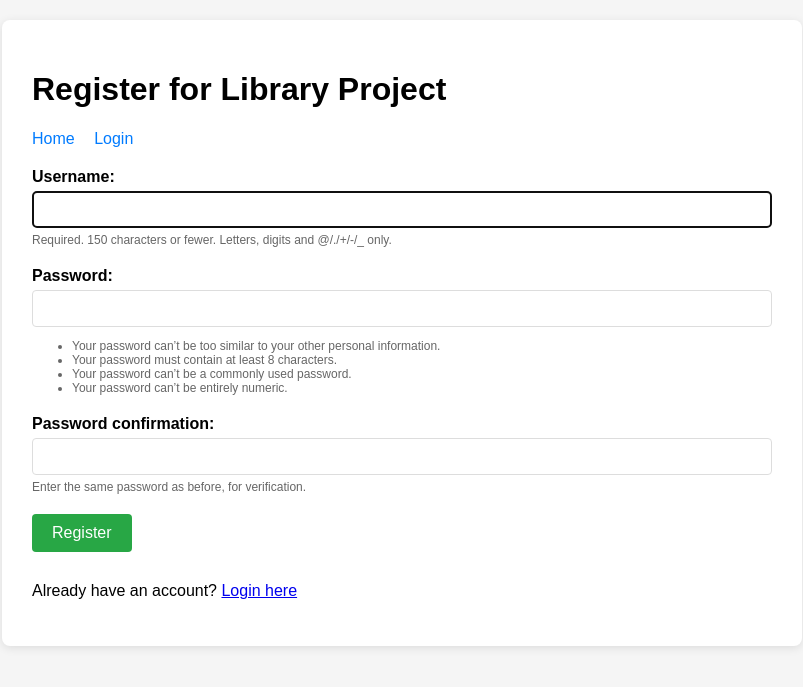
After one commit to kim-mkuu/Alx_DjangoLearnLab, a Django app: page /register/ in a window 1280 px wide. The commit adds this page. Shown: the top 687 px of the page, without its empty margins (238-1041 px from the left). Run offline with Django 5.2, Linux system fonts and the light colour scheme.

Commit message:
user authentication

```diff
--- /dev/null
+++ b/django-models/LibraryProject/relationship_app/templates/relationship_app/register.html
@@ -0,0 +1,163 @@
+<!DOCTYPE html>
+<html lang="en">
+<head>
+    <meta charset="UTF-8">
+    <meta name="viewport" content="width=device-width, initial-scale=1.0">
+    <title>Register - Library Project</title>
+    <style>
+        body {
+            font-family: Arial, sans-serif;
+            max-width: 800px;
+            margin: 0 auto;
+            padding: 20px;
+            background-color: #f5f5f5;
+        }
+        .container {
+            background-color: white;
+            padding: 30px;
+            border-radius: 8px;
+            box-shadow: 0 2px 10px rgba(0,0,0,0.1);
+        }
+        .form-group {
+            margin-bottom: 20px;
+        }
+        label {
+            display: block;
+            margin-bottom: 5px;
+            font-weight: bold;
+        }
+        input[type="text"], input[type="password"] {
+            width: 100%;
+            padding: 10px;
+            border: 1px solid #ddd;
+            border-radius: 4px;
+            box-sizing: border-box;
+        }
+        .btn {
+            background-color: #28a745;
+            color: white;
+            padding: 10px 20px;
+            border: none;
+            border-radius: 4px;
+            cursor: pointer;
+            font-size: 16px;
+        }
+        .btn:hover {
+            background-color: #218838;
+        }
+        .nav-links {
+            margin: 20px 0;
+        }
+        .nav-links a {
+            color: #007bff;
+            text-decoration: none;
+            margin-right: 15px;
+        }
+        .nav-links a:hover {
+            text-decoration: underline;
+        }
+        .messages {
+            margin-bottom: 20px;
+        }
+        .alert {
+            padding: 10px;
+            border-radius: 4px;
+            margin-bottom: 10px;
+        }
+        .alert-success {
+            background-color: #d4edda;
+            border: 1px solid #c3e6cb;
+            color: #155724;
+        }
+        .alert-error {
+            background-color: #f8d7da;
+            border: 1px solid #f5c6cb;
+            color: #721c24;
+        }
+        .errorlist {
+            color: #721c24;
+            list-style-type: none;
+            padding: 0;
+            margin: 5px 0;
+        }
+        .errorlist li {
+            background-color: #f8d7da;
+            border: 1px solid #f5c6cb;
+            padding: 5px;
+            border-radius: 4px;
+            margin-bottom: 5px;
+        }
+        .help-text {
+            font-size: 12px;
+            color: #666;
+            margin-top: 5px;
+        }
+    </style>
+</head>
+<body>
+    <div class="container">
+        <h1>Register for Library Project</h1>
+
+        <!-- Navigation links -->
+        <div class="nav-links">
+            <a href="{% url 'home' %}">Home</a>
+            <a href="{% url 'login' %}">Login</a>
+        </div>
+
+        <!-- Display messages -->
+        {% if messages %}
+            <div class="messages">
+                {% for message in messages %}
+                    <div class="alert alert-{{ message.tags }}">
+                        {{ message }}
+                    </div>
+                {% endfor %}
+            </div>
+        {% endif %}
+
+        <!-- Registration form -->
+        <form method="post">
+            {% csrf_token %}
+
+            <div class="form-group">
+                {{ form.username.label_tag }}
+                {{ form.username }}
+                {% if form.username.help_text %}
+                    <div class="help-text">{{ form.username.help_text }}</div>
+                {% endif %}
+                {{ form.username.errors }}
+            </div>
+
+            <div class="form-group">
+                {{ form.password1.label_tag }}
+                {{ form.password1 }}
+                {% if form.password1.help_text %}
+                    <div class="help-text">{{ form.password1.help_text }}</div>
+                {% endif %}
+                {{ form.password1.errors }}
+            </div>
+
+            <div class="form-group">
+                {{ form.password2.label_tag }}
+                {{ form.password2 }}
+                {% if form.password2.help_text %}
+                    <div class="help-text">{{ form.password2.help_text }}</div>
+                {% endif %}
+                {{ form.password2.errors }}
+            </div>
+
+            {% if form.non_field_errors %}
+                <div class="alert alert-error">
+                    {{ form.non_field_errors }}
+                </div>
+            {% endif %}
+
+            <button type="submit" class="btn">Register</button>
+        </form>
+
+        <p style="margin-top: 30px;">
+            Already have an account? <a href="{% url 'login' %}">Login here</a>
+        </p>
+    </div>
+</body>
+</html>
--- a/django-models/LibraryProject/relationship_app/urls.py
+++ b/django-models/LibraryProject/relationship_app/urls.py
@@ -11,4 +11,9 @@ urlpatterns = [
 
     # Class-based view URL pattern
     path('library/<int:pk>/', views.LibraryDetailView.as_view(), name='library_detail'),
+
+    # Authentication URLs patterns
+    path('login/', views.login_view, name='login'),
+    path('logout/', views.logout_view, name='logout'),
+    path('register/', views.register_view, name='register'),
 ]
--- a/django-models/LibraryProject/relationship_app/views.py
+++ b/django-models/LibraryProject/relationship_app/views.py
@@ -1,5 +1,9 @@
-from django.shortcuts import render
+from django.shortcuts import render, redirect
 from django.views.generic.detail import DetailView
+from django.contrib.auth import login, logout, authenticate
+from django.contrib.auth.forms import UserCreationForm, AuthenticationForm
+from django.contrib.auth.decorators import login_required
+from django.contrib import messages
 from .models import Book
 from .models import Library
 
@@ -39,3 +43,59 @@ class LibraryDetailView(DetailView):
         #Explicitly add books to context.
         context['books'] = self.object.books.all()
         return context
+
+#Authentication views
+def register_view(request):
+    """
+    View to handle user registration.
+    Uses Django's built-in UserCreationForm for user registration.
+    Handles both GET (display form) and POST (process form) requests.
+    """
+    if request.method == 'POST':
+        form = UserCreationForm(request.POST)
+        if form.is_valid():
+            user = form.save()
+            username = form.cleaned_data.get('username')
+            messages.success(request, f'Account created for {username}! You can now log in.')
+            return redirect('login')
+        else:
+            messages.error(request, 'Please correct the errors below.')
+    else:
+        form = UserCreationForm()
+
+    return render(request, 'relationship_app/register.html', {'form': form})
+
+def login_view(request):
+    """
+    User login view using Django's built-in AuthenticationForm.
+    Authenticates user and creates session upon successful login.
+    """
+    if request.method == 'POST':
+        form = AuthenticationForm(request, data=request.POST)
+        if form.is_valid():
+            username = form.cleaned_data.get('username')
+            password = form.cleaned_data.get('password')
+            user = authenticate(username=username, password=password)
+            if user is not None:
+                login(request, user)
+                messages.success(request, f'Welcome back, {username}!')
+                # Redirect to next page if specified, otherwise to home
+                next_page = request.GET.get('next', 'home')
+                return redirect(next_page)
+        else:
+            messages.error(request, 'Invalid username or password.')
+    else:
+        form = AuthenticationForm()
+
+    return render(request, 'relationship_app/login.html', {'form': form})
+
+@login_required
+def logout_view(request):
+    """
+    User logout view that ends the user session.
+    Requires user to be logged in (@login_required decorator).
+    """
+    username = request.user.username
+    logout(request)
+    messages.success(request, f'You have been logged out successfully, {username}!')
+    return render(request, 'relationship_app/logout.html')
```
Also changed, not shown: django-models/LibraryProject/LibraryProject/settings.py (+16 -0 lines), django-models/LibraryProject/relationship_app/templates/relationship_app/home.html (+124 -43 lines), django-models/LibraryProject/relationship_app/templates/relationship_app/login.html (added, +143 -0 lines), django-models/LibraryProject/relationship_app/templates/relationship_app/logout.html (added, +88 -0 lines).
